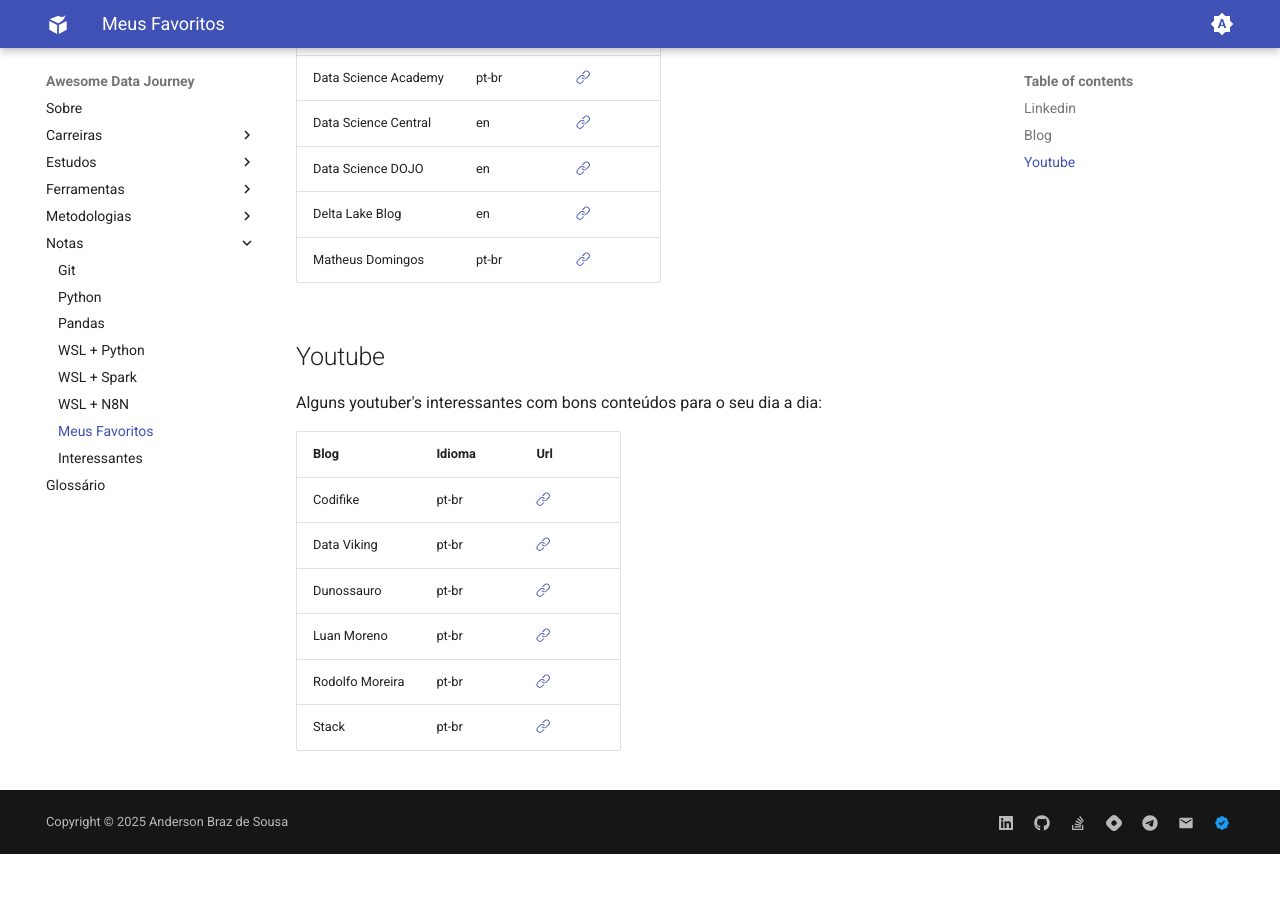
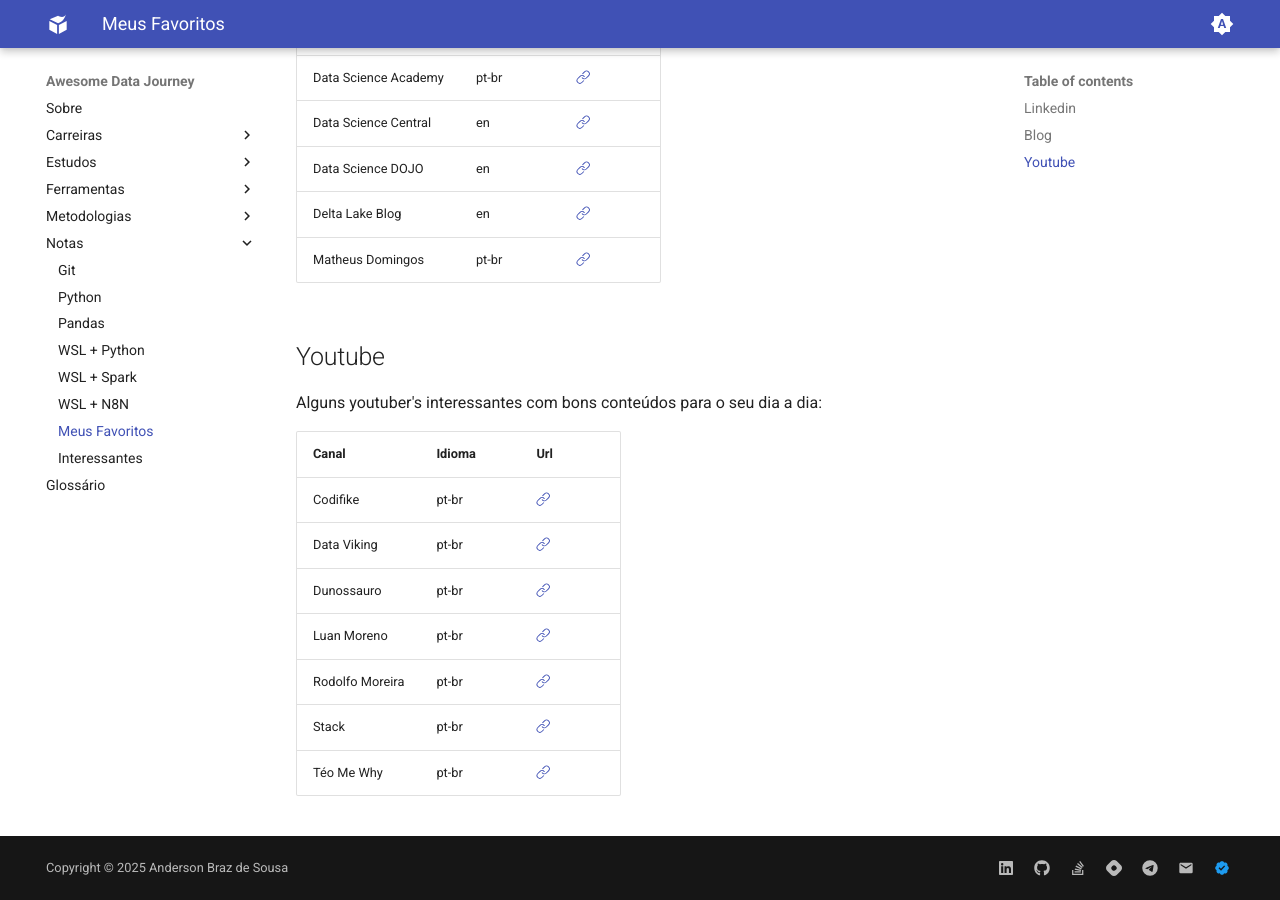
Before and after one commit to andersonbraz/andersonbraz.github.io, an MkDocs documentation site: the page built from docs/notas/meus-favoritos.md, in a window 1280 px wide and 900 px high, scrolled down 1256 px. Built offline with MkDocs 1.6.1 and Material for MkDocs 9.7.7, drawn with Linux system fonts in a browser that asks for light colours; before the commit the page ends 2110 px from its top, so only the background shows below that.

```diff
--- a/docs/notas/meus-favoritos.md
+++ b/docs/notas/meus-favoritos.md
@@ -4,47 +4,48 @@
 
 Aqui eu listo apenas os profissionais da minha rede que criam conteúdo voltado ao ecossistema de dados no Linkedin e noutros canais.
 
-| Profissional              | Posição                                    | Url                                                                                            |
-|---------------------------|--------------------------------------------|------------------------------------------------------------------------------------------------|
-| Anselmo Borges            | Data Engineer Specialist                   | [:octicons-link-24:](https://www.linkedin.com/in/anselmoborges/){target=_blank}                |
-| Cicero Moura              | Data Architect Specialist                  | [:octicons-link-24:](https://www.linkedin.com/in/cicero-moura/){target=_blank}                 |
-| Felipe Santana            | Data Scientist & Founder Stack Tecnologias | [:octicons-link-24:](https://www.linkedin.com/in/felipesf/){target=_blank}                     |
-| Gabriel Quintella         | Data Engineer                              | [:octicons-link-24:](https://www.linkedin.com/in/gabriel-quintellao/){target=_blank}           |
-| Luan Moreno M. Maciel     | Big Data Project Engineer and Architect    | [:octicons-link-24:](https://www.linkedin.com/in/luanmoreno/){target=_blank}                   |
-| Lucas Galindo             | Data Management Lead                       | [:octicons-link-24:](https://www.linkedin.com/in/lucas-renan-galindo-lourenco/){target=_blank} |
-| Luciano Vasconcelos Filho | Data Product Manager                       | [:octicons-link-24:](https://www.linkedin.com/in/lucianovasconcelosf/){target=_blank}          |
-| Marco Garcia              | Data Specialist                            | [:octicons-link-24:](https://www.linkedin.com/in/marcogarciadata){target=_blank}               |
-| Mateus H. Oliveira        | Data Engineer                              | [:octicons-link-24:](https://www.linkedin.com/in/mateushenriqueoliveira/){target=_blank}       |
-| Matheus Domingos          | Data Engineer                              | [:octicons-link-24:](https://www.linkedin.com/in/matheusdomingos/){target=_blank}              |
-| Odemir Depieri Jr         | Analytics Expert & Founder Data Viking     | [:octicons-link-24:](https://www.linkedin.com/in/odemir-depieri-jr/){target=_blank}            |
-| Oscar Asakura             | Chairman of the Board & Data Specialist    | [:octicons-link-24:](https://www.linkedin.com/in/oscarasakura/){target=_blank}                 |
-| Rodrigo Santana           | Data Engineer                              | [:octicons-link-24:](https://www.linkedin.com/in/rodrigo-santana-0ab041128/){target=_blank}    |
-| Téo Calvo                 | Data Science & Analytics Manager           | [:octicons-link-24:](https://www.linkedin.com/in/teocalvo/){target=_blank}                     |
-| Wallace Camargo           | Data Engineer                              | [:octicons-link-24:](https://www.linkedin.com/in/wallace-camargo-35b615171){target=_blank}     |
+| Profissional              | Posição                                    | Url                                                                                             |
+| ------------------------- | ------------------------------------------ | ----------------------------------------------------------------------------------------------- |
+| Anselmo Borges            | Data Engineer Specialist                   | [:octicons-link-24:](https://www.linkedin.com/in/anselmoborges/){target=\_blank}                |
+| Cicero Moura              | Data Architect Specialist                  | [:octicons-link-24:](https://www.linkedin.com/in/cicero-moura/){target=\_blank}                 |
+| Felipe Santana            | Data Scientist & Founder Stack Tecnologias | [:octicons-link-24:](https://www.linkedin.com/in/felipesf/){target=\_blank}                     |
+| Gabriel Quintella         | Data Engineer                              | [:octicons-link-24:](https://www.linkedin.com/in/gabriel-quintellao/){target=\_blank}           |
+| Luan Moreno M. Maciel     | Big Data Project Engineer and Architect    | [:octicons-link-24:](https://www.linkedin.com/in/luanmoreno/){target=\_blank}                   |
+| Lucas Galindo             | Data Management Lead                       | [:octicons-link-24:](https://www.linkedin.com/in/lucas-renan-galindo-lourenco/){target=\_blank} |
+| Luciano Vasconcelos Filho | Data Product Manager                       | [:octicons-link-24:](https://www.linkedin.com/in/lucianovasconcelosf/){target=\_blank}          |
+| Marco Garcia              | Data Specialist                            | [:octicons-link-24:](https://www.linkedin.com/in/marcogarciadata){target=\_blank}               |
+| Mateus H. Oliveira        | Data Engineer                              | [:octicons-link-24:](https://www.linkedin.com/in/mateushenriqueoliveira/){target=\_blank}       |
+| Matheus Domingos          | Data Engineer                              | [:octicons-link-24:](https://www.linkedin.com/in/matheusdomingos/){target=\_blank}              |
+| Odemir Depieri Jr         | Analytics Expert & Founder Data Viking     | [:octicons-link-24:](https://www.linkedin.com/in/odemir-depieri-jr/){target=\_blank}            |
+| Oscar Asakura             | Chairman of the Board & Data Specialist    | [:octicons-link-24:](https://www.linkedin.com/in/oscarasakura/){target=\_blank}                 |
+| Rodrigo Santana           | Data Engineer                              | [:octicons-link-24:](https://www.linkedin.com/in/rodrigo-santana-0ab041128/){target=\_blank}    |
+| Téo Calvo                 | Data Science & Analytics Manager           | [:octicons-link-24:](https://www.linkedin.com/in/teocalvo/){target=\_blank}                     |
+| Wallace Camargo           | Data Engineer                              | [:octicons-link-24:](https://www.linkedin.com/in/wallace-camargo-35b615171){target=\_blank}     |
 
 ## Blog
 
 Alguns blogs interessantes com bons conteúdos para o seu dia a dia:
 
-| Blog                 | Idioma | Url                                                                               |
-|----------------------|--------|-----------------------------------------------------------------------------------|
-| Anderson Braz        | pt-br  | [:octicons-link-24:](https://andersonbraz.com){target=_blank}                     |
-| Data Viking          | pt-br  | [:octicons-link-24:](https://www.dataviking.com.br/blog){target=_blank}           |
-| Data Science Academy | pt-br  | [:octicons-link-24:](https://blog.dsacademy.com.br/){target=_blank}               |
-| Data Science Central | en     | [:octicons-link-24:](https://www.datasciencecentral.com/articles/){target=_blank} |
-| Data Science DOJO    | en     | [:octicons-link-24:](https://datasciencedojo.com/blog/){target=_blank}            |
-| Delta Lake Blog      | en     | [:octicons-link-24:](https://delta.io/blog){target=_blank}                        |
-| Matheus Domingos     | pt-br  | [:octicons-link-24:](https://matheusdomingos.substack.com/){target=_blank}        |
+| Blog                 | Idioma | Url                                                                                |
+| -------------------- | ------ | ---------------------------------------------------------------------------------- |
+| Anderson Braz        | pt-br  | [:octicons-link-24:](https://andersonbraz.com){target=\_blank}                     |
+| Data Viking          | pt-br  | [:octicons-link-24:](https://www.dataviking.com.br/blog){target=\_blank}           |
+| Data Science Academy | pt-br  | [:octicons-link-24:](https://blog.dsacademy.com.br/){target=\_blank}               |
+| Data Science Central | en     | [:octicons-link-24:](https://www.datasciencecentral.com/articles/){target=\_blank} |
+| Data Science DOJO    | en     | [:octicons-link-24:](https://datasciencedojo.com/blog/){target=\_blank}            |
+| Delta Lake Blog      | en     | [:octicons-link-24:](https://delta.io/blog){target=\_blank}                        |
+| Matheus Domingos     | pt-br  | [:octicons-link-24:](https://matheusdomingos.substack.com/){target=\_blank}        |
 
 ## Youtube
 
 Alguns youtuber's interessantes com bons conteúdos para o seu dia a dia:
 
-| Blog            | Idioma | Url                                                                             |
-|-----------------|--------|---------------------------------------------------------------------------------|
-| Codifike        | pt-br  | [:octicons-link-24:](https://www.youtube.com/@Codifike){target=_blank}          |
-| Data Viking     | pt-br  | [:octicons-link-24:](https://www.youtube.com/@DataVikingx){target=_blank}       |
-| Dunossauro      | pt-br  | [:octicons-link-24:](https://www.youtube.com/@Dunossauro){target=_blank}        |
-| Luan Moreno     | pt-br  | [:octicons-link-24:](https://www.youtube.com/@LuanMorenoMMaciel){target=_blank} |
-| Rodolfo Moreira | pt-br  | [:octicons-link-24:](https://www.youtube.com/@RodolfoMoreira){target=_blank}    |
-| Stack           | pt-br  | [:octicons-link-24:](https://www.youtube.com/@Stack_tecnologias){target=_blank} |
+| Canal           | Idioma | Url                                                                              |
+| --------------- | ------ | -------------------------------------------------------------------------------- |
+| Codifike        | pt-br  | [:octicons-link-24:](https://www.youtube.com/@Codifike){target=\_blank}          |
+| Data Viking     | pt-br  | [:octicons-link-24:](https://www.youtube.com/@DataVikingx){target=\_blank}       |
+| Dunossauro      | pt-br  | [:octicons-link-24:](https://www.youtube.com/@Dunossauro){target=\_blank}        |
+| Luan Moreno     | pt-br  | [:octicons-link-24:](https://www.youtube.com/@LuanMorenoMMaciel){target=\_blank} |
+| Rodolfo Moreira | pt-br  | [:octicons-link-24:](https://www.youtube.com/@RodolfoMoreira){target=\_blank}    |
+| Stack           | pt-br  | [:octicons-link-24:](https://www.youtube.com/@Stack_tecnologias){target=\_blank} |
+| Téo Me Why      | pt-br  | [:octicons-link-24:](https://www.youtube.com/@teomewhy){target=\_blank}          |
```
